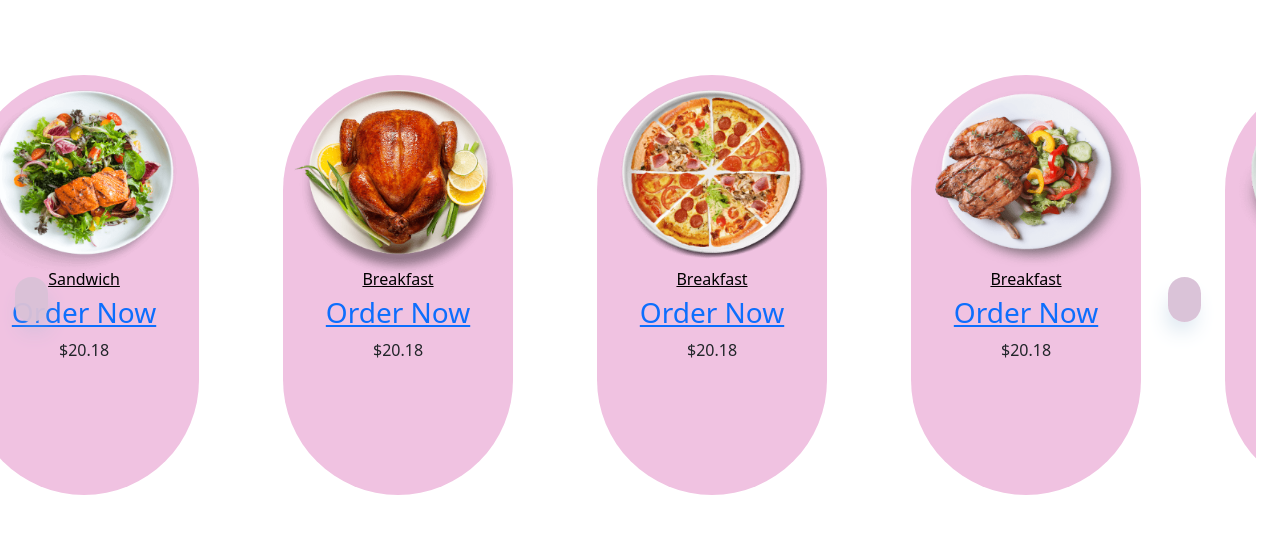
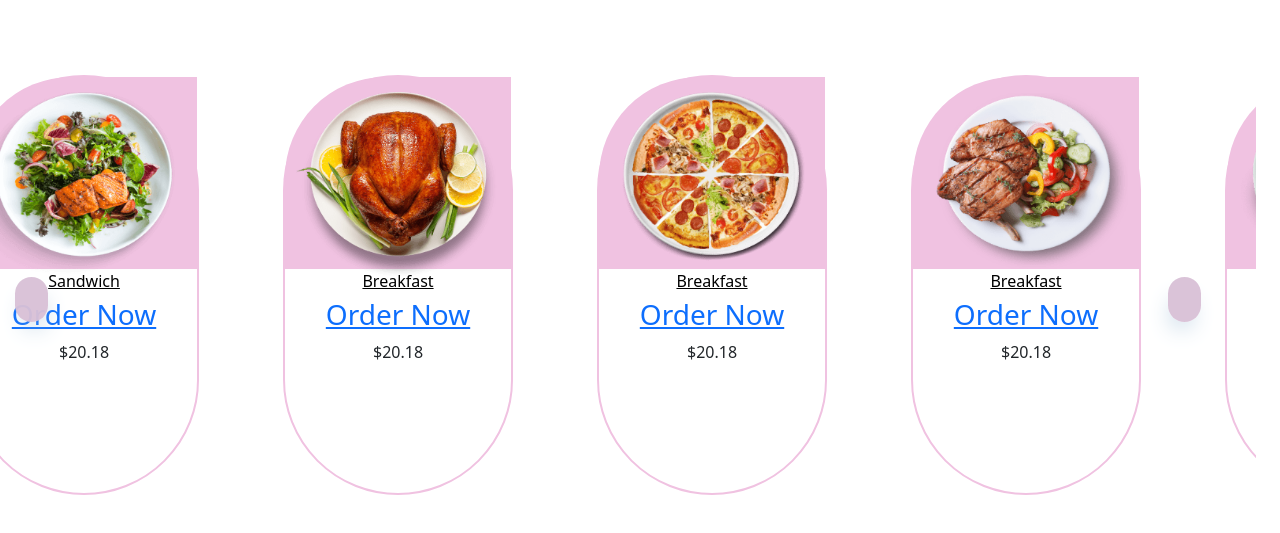
Before and after one commit to nithya-sugumar/Card_Carousel, a plain HTML site: page index.html in a window 1280 px wide. Shown: the part 53-586 px from the top of the page. Drawn offline with Linux system fonts and the light colour scheme.

Commit message:
Update custom_carousel.css

```diff
--- a/css/custom_carousel.css
+++ b/css/custom_carousel.css
@@ -1,5 +1,6 @@
 .custom_card_body{
     text-align: center;
+    background-color: white;
 }
 
 .custom_card{
@@ -7,7 +8,15 @@
     height:420px;
     border-radius:120px;
     padding:0px;
+   border: 2px solid #f0c2e1;
+}
+.custom_card_img_bg{
     background-color:#f0c2e1;
+    border-radius: 100px 0px 0px 0px;
+    -webkit-border-radius: 100px 0px 0px 0px;
+    -moz-border-radius: 100px 0px 0px 0px;
+    -ms-border-radius: 100px 0px 0px 0px;
+    -o-border-radius: 100px 0px 0px 0px;
 }
 
 #news-slider{
```
